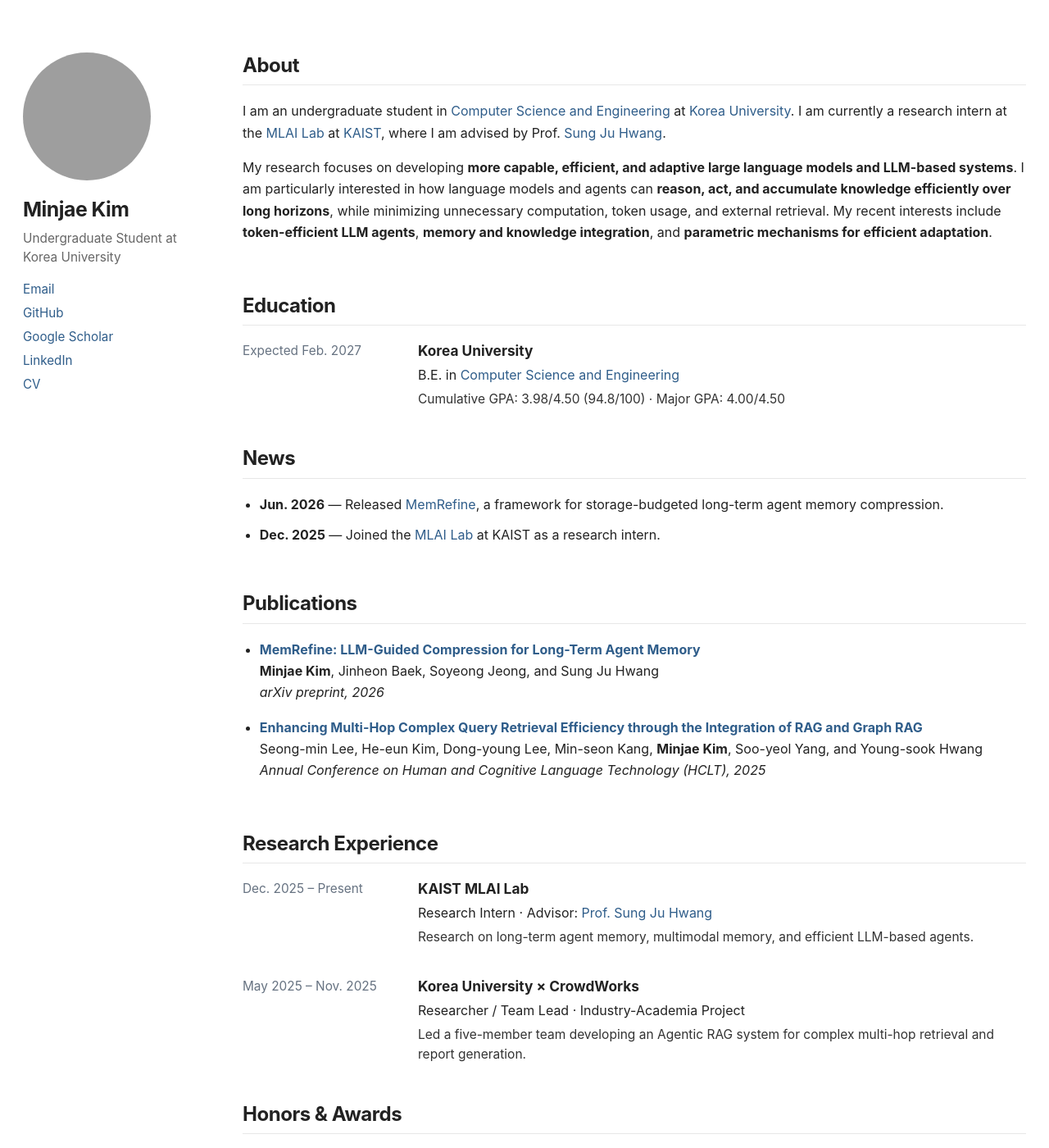
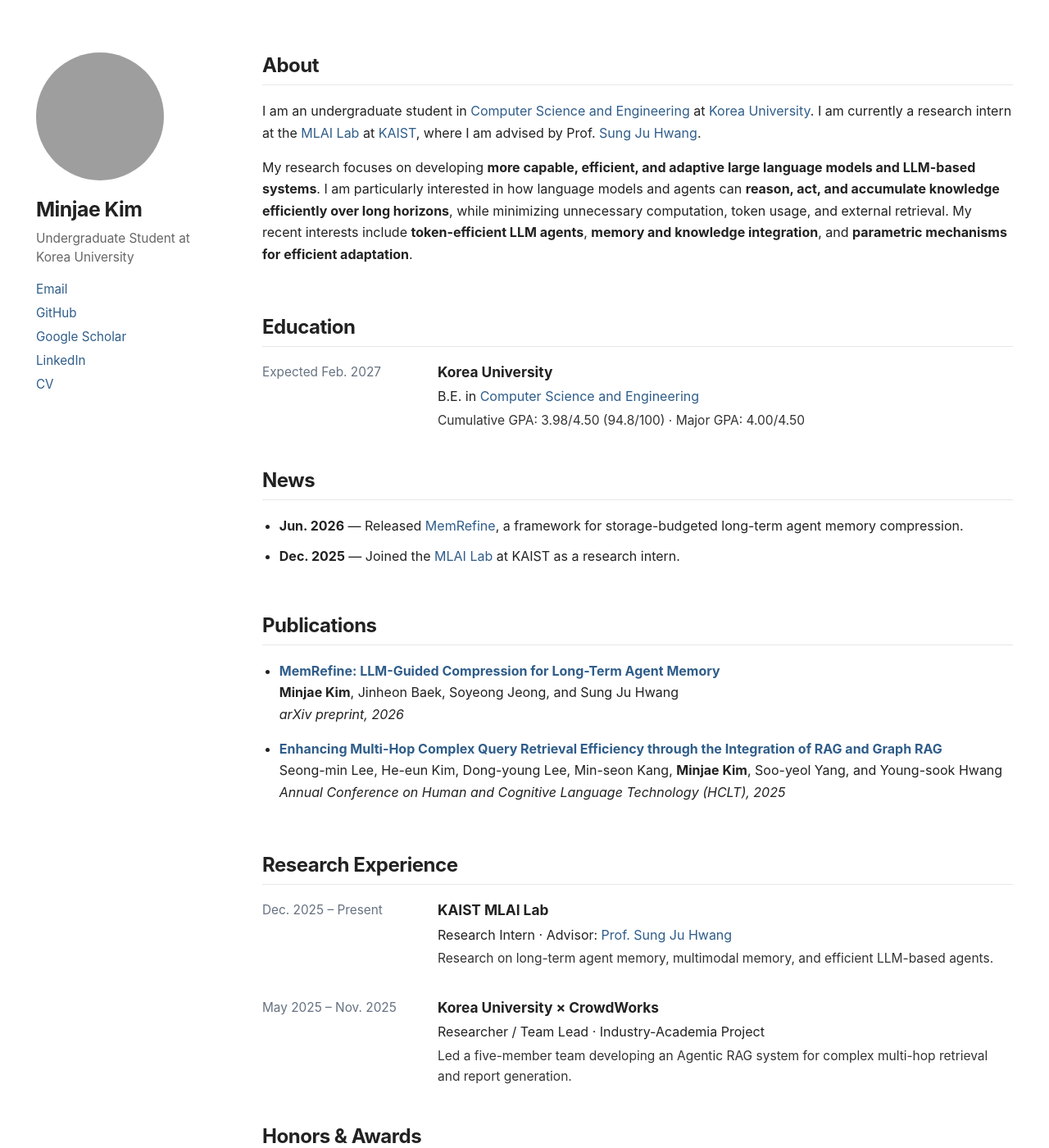
Before and after one commit to kmj200392/kmj200392.github.io, a Jekyll site: the page built from _pages/about.md, in a window 1280 px wide and 1400 px high. Shown: the whole window at 82% size. Built offline with Jekyll 4.4.1, drawn with Linux system fonts in a browser that asks for light colours; grey boxes are pictures that could not be loaded.

Commit message:
Left-align desktop homepage layout

```diff
--- a/assets/css/main.css
+++ b/assets/css/main.css
@@ -36,12 +36,12 @@ a:focus {
 }
 
 .site-shell {
-  width: min(calc(100% - 56px), var(--max-width));
-  margin: 0 auto;
+  width: auto;
+  margin: 0 44px;
   padding: 64px 0 80px;
   display: grid;
   grid-template-columns: var(--sidebar-width) minmax(0, 1fr);
-  gap: 48px;
+  gap: 56px;
   align-items: start;
 }
 
```
